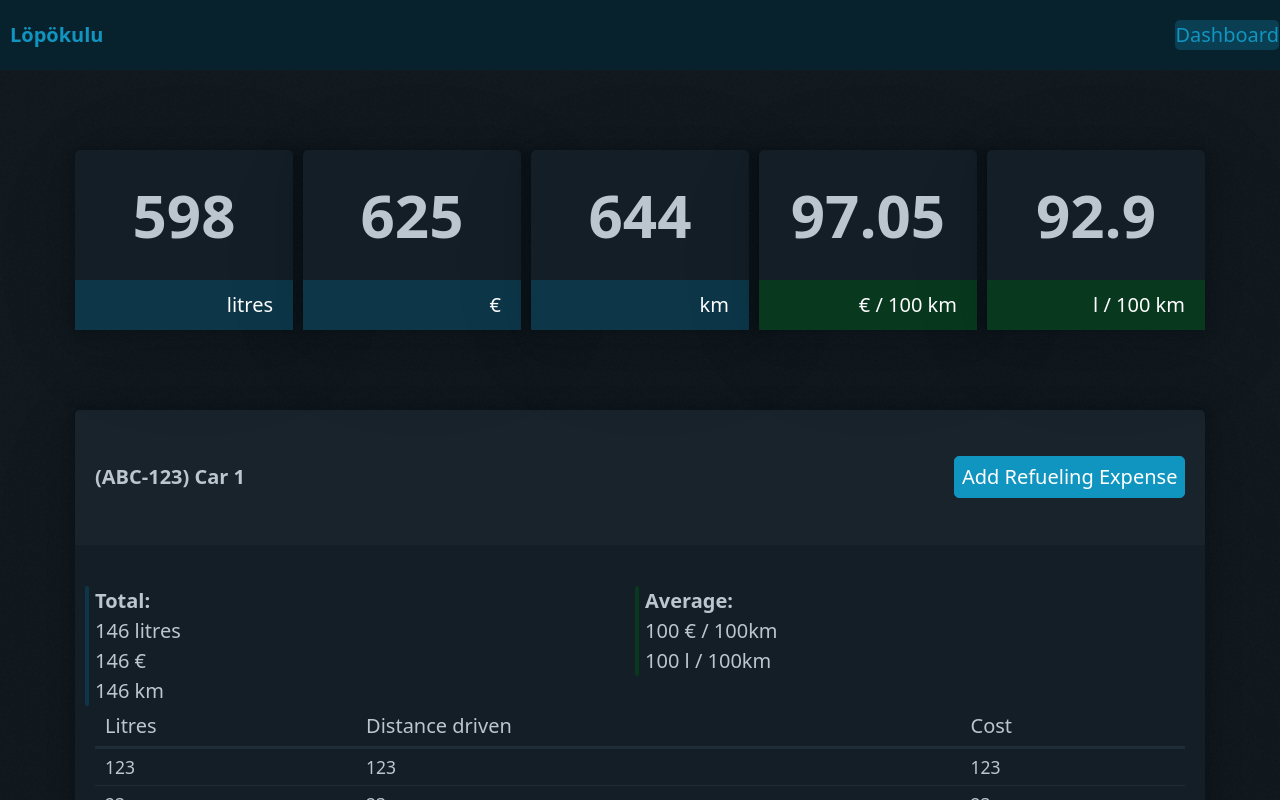
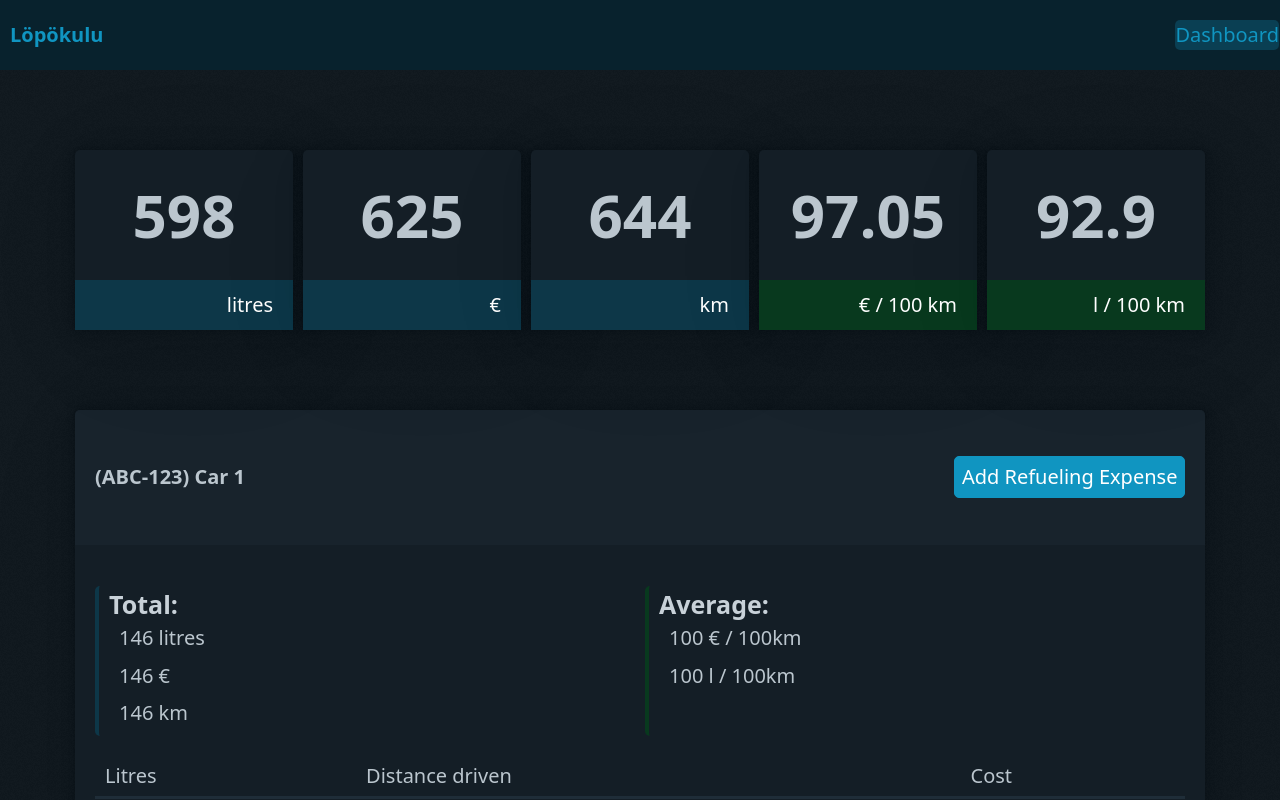
Before and after one commit to murtoM/lopokulu-react, a React (Create React App) app in the folder app/: page / in a window 1280 px wide. Shown: the top 800 px of the page. Built offline with nearby package versions, Linux system fonts and the light colour scheme.

Commit message:
Refines layout and css [resolves #23]

```diff
--- a/app/src/components/SingleVehicleStats.js
+++ b/app/src/components/SingleVehicleStats.js
@@ -13,16 +13,19 @@ function SingleVehicleStats({ fillups }) {
   return (
     <div className="grid" id="single-vehicle-stats">
       <div id="single-vehicle-totals">
-        <strong>Total:</strong>
-        <li>{roundToPrecision(sums.litres, 1)} litres</li>
-        <li>{roundToPrecision(sums.cost, 1)} € </li>
-        <li>{roundToPrecision(sums.distance, 1)} km</li>
+        <h4>Total:</h4>
+        <ul>
+          <li>{roundToPrecision(sums.litres, 1)} litres</li>
+          <li>{roundToPrecision(sums.cost, 1)} € </li>
+          <li>{roundToPrecision(sums.distance, 1)} km</li>
+        </ul>
       </div>
       <div id="single-vehicle-averages">
-        <strong>Average:</strong>
-        <li>{roundToPrecision(averages.cost, 1)} € / 100km</li>
-        <li>{roundToPrecision(averages.litres, 1)} l / 100km
-        </li>
+        <h4>Average:</h4>
+        <ul>
+          <li>{roundToPrecision(averages.cost, 1)} € / 100km</li>
+          <li>{roundToPrecision(averages.litres, 1)} l / 100km</li>
+        </ul>
       </div>
     </div>
   );
--- a/app/src/index.css
+++ b/app/src/index.css
@@ -98,22 +98,29 @@ body {
     list-style-type: none;
 }
 
-#single-vehicle-totals::before {
-    content: "";
-    height: 6em;
-    width: 0.2em;
-    background: #0d3748;
-    position: absolute;
-    margin-left: -0.5em;
-    border-radius: 5px;
+#single-vehicle-stats {
+    margin-top: 1em;
+    margin-bottom: 1em;
+    padding: 0;
 }
 
-#single-vehicle-averages::before {
-    content: "";
-    height: 4.5em;
-    width: 0.2em;
-    background: #08391e;
-    position: absolute;
-    margin-left: -0.5em;
+#single-vehicle-stats h4,
+#single-vehicle-stats ul {
+    margin-bottom: 0;
+}
+
+#single-vehicle-totals,
+#single-vehicle-averages {
+    border-width: 0.2rem;
     border-radius: 5px;
+    border-style: none none none solid;
+    padding-left: var(--spacing);
 }
+
+#single-vehicle-totals {
+    border-color: #0d3748;
+}
+
+#single-vehicle-averages {
+    border-color: #08391e;
+}
```
